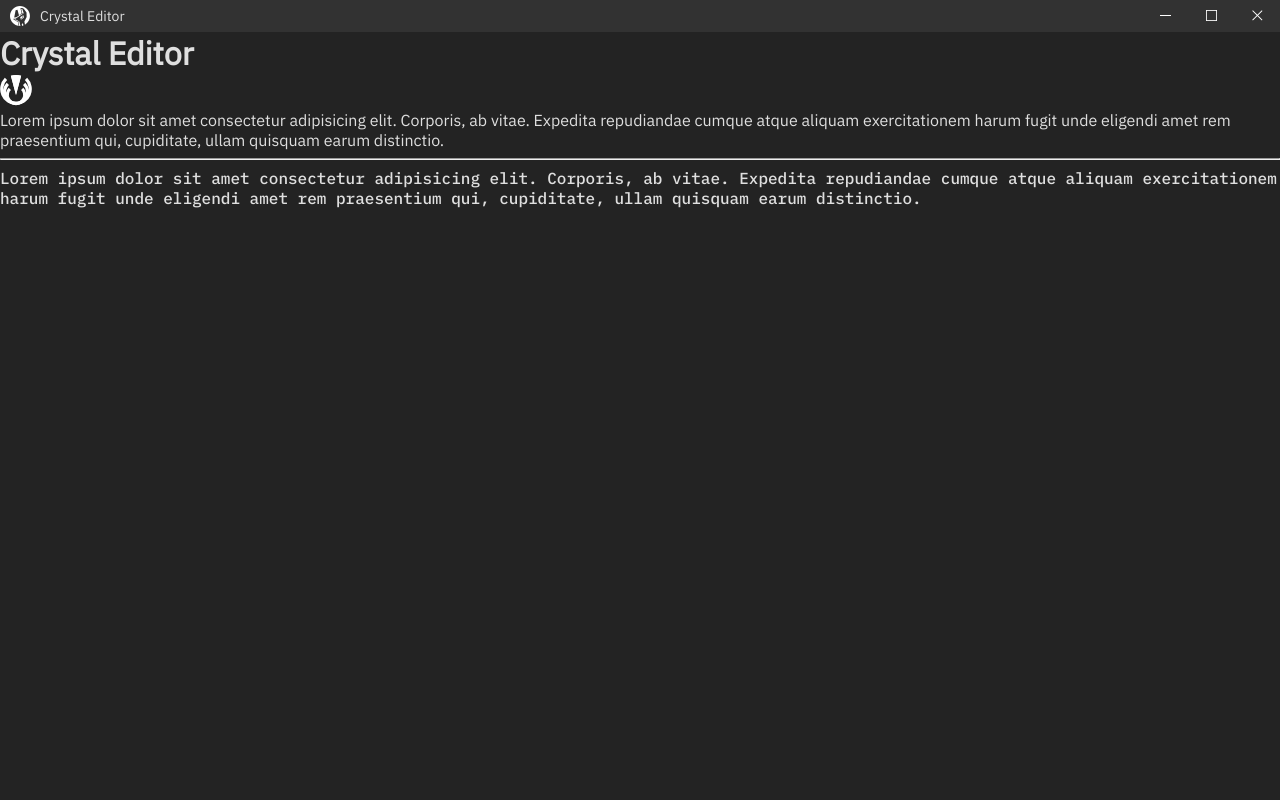
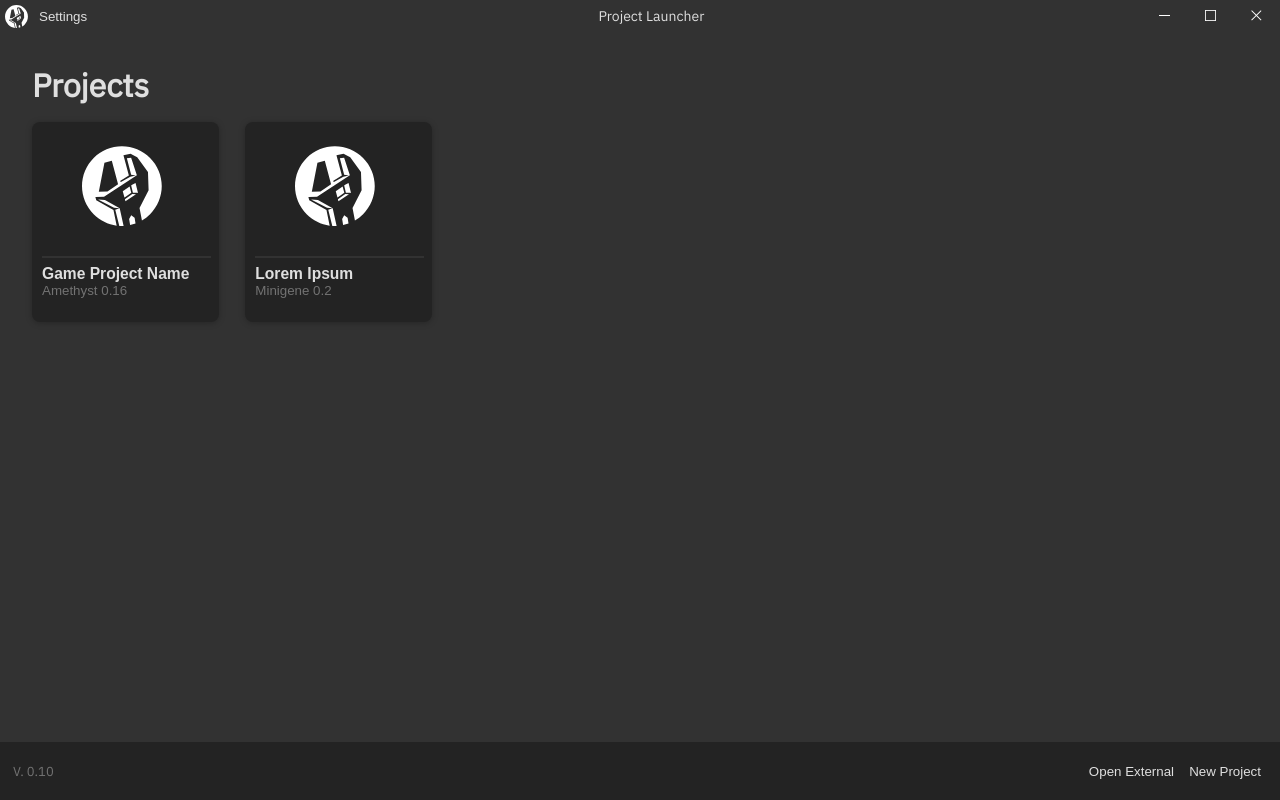
Before and after one commit to jareguo/crystal-editor, a Svelte app: page / in a window 1280 px wide. Built offline with nearby package versions, Linux system fonts and the light colour scheme.

Commit message:
Update launcher

```diff
--- a/public/global.css
+++ b/public/global.css
@@ -9,6 +9,7 @@
 	/* Backgrounds */
 	--ce-bg: #232323;
 	--ce-fg: rgb(223, 223, 223);
+	--ce-fg1:rgba(223, 223, 223, 0.418);
 
 	--ce-bg1: #323232;
 
@@ -48,6 +49,10 @@ p, h1, h2, h3, h4, h5, h6{
 	cursor:default;
 }
 
+.no-clicks {
+	pointer-events: none;
+}
+
 .noselect { cursor:default; -webkit-touch-callout: none; -webkit-user-select: none; -khtml-user-select: none; -moz-user-select: none; -ms-user-select: none; user-select: none; }
 
 .v-center{
@@ -58,9 +63,11 @@ button{
 	border: none;
 	border-radius: 0px;
 	background-color: rgba(0, 0, 0, 0);
+	color: var(--ce-fg);
 	transition: 0.1s ease;
 	cursor: pointer;
 	margin: 0px;
+	min-height: 32px;
 }
 button:hover{
 	background-color: rgba(202, 202, 202, 0.219);
@@ -84,14 +91,17 @@ button:hover{
 .flex{
 	display: flex;
 }
-.f-row{
+.row{
 	flex-direction: row;
 }
-.f-col{
+.col{
 	flex-direction: column;
 }
-.f-space{
+.space{
 	justify-content: space-between;
+}
+.space-right{
+	justify-content: right;
 }
 
 /*	--------------------------------------------------------------------------
--- a/src/App.svelte
+++ b/src/App.svelte
@@ -1,12 +1,17 @@
 <script>
-	import TitleBar from './components/Titlebar.svelte'
+	//import { appWindow } from "@tauri-apps/api/window";
+
+	import Editor from './Editor.svelte'
+	import Launcher from './Launcher.svelte'
+
+	let is_Launcher = true;
+
 </script>
 
 <main>
-	<TitleBar />
-	<h1>Crystal Editor</h1>
-	<img src="icons/crystalhook.svg" class="box" height="32" alt="">
-	<p>Lorem ipsum dolor sit amet consectetur adipisicing elit. Corporis, ab vitae. Expedita repudiandae cumque atque aliquam exercitationem harum fugit unde eligendi amet rem praesentium qui, cupiditate, ullam quisquam earum distinctio.</p>
-	<hr>
-	<div class="code"><p>Lorem ipsum dolor sit amet consectetur adipisicing elit. Corporis, ab vitae. Expedita repudiandae cumque atque aliquam exercitationem harum fugit unde eligendi amet rem praesentium qui, cupiditate, ullam quisquam earum distinctio.</p></div>
+	{#if is_Launcher}
+		<Launcher />
+	{:else}
+		<Editor />
+	{/if}
 </main>
--- /dev/null
+++ b/src/Editor.svelte
@@ -0,0 +1,28 @@
+<script>
+    import TitleBar from "./components/Titlebar.svelte";
+    import DropDown from "./ui/dropdown.svelte";
+
+    let items = ["", ""];
+</script>
+
+<TitleBar>
+    <DropDown {items}>Settings</DropDown>
+</TitleBar>
+
+<h1>Crystal Editor</h1>
+<img src="icons/crystalhook.svg" class="box" height="32" alt="" />
+<p>
+    Lorem ipsum dolor sit amet consectetur adipisicing elit. Corporis, ab vitae.
+    Expedita repudiandae cumque atque aliquam exercitationem harum fugit unde
+    eligendi amet rem praesentium qui, cupiditate, ullam quisquam earum
+    distinctio.
+</p>
+<hr />
+<div class="code">
+    <p>
+        Lorem ipsum dolor sit amet consectetur adipisicing elit. Corporis, ab
+        vitae. Expedita repudiandae cumque atque aliquam exercitationem harum
+        fugit unde eligendi amet rem praesentium qui, cupiditate, ullam quisquam
+        earum distinctio.
+    </p>
+</div>
--- /dev/null
+++ b/src/Launcher.svelte
@@ -0,0 +1,91 @@
+<script>
+    import TitleBar from './components/Titlebar.svelte'
+    import DropDown from './ui/dropdown.svelte'
+
+    let items = [{name: "Game Project Name", engine: "Amethyst 0.16"}, {name: "Lorem Ipsum", engine: "Minigene 0.2"}]
+</script>
+
+<TitleBar window_name="Project Launcher">
+    <DropDown items={items}>Settings</DropDown>
+</TitleBar>
+
+<div class="frame flex col">
+<h1>Projects</h1>
+    <div class="projects row">
+        {#each items as item}
+        <button class="project">
+            <img
+            class="icon"
+            style="padding:10px 50px"
+            src="/icons/editor.svg"
+            height="80"
+            alt="engine"
+            />
+            <div class="no-clicks" style="padding:10px">
+                <hr />
+                <h3><strong>{item.name}</strong></h3>
+                <p class="small">{item.engine}</p>
+            </div>
+        </button>
+        {/each}
+    </div>
+</div>
+
+<div class="bar flex row space">
+    <p class="v-center small">V. 0.10</p>
+    <div>
+        <button>Open External</button>
+        <button>New Project</button>
+    </div>
+</div>
+
+<style>
+    .v-center{
+        margin: auto 0 !important;
+    }
+    .small{
+        color: var(--ce-fg1);
+    }
+    .bar{
+        padding: 1em;
+        background-color: var(--ce-bg);
+        position:fixed;
+        bottom: 0px;
+        left: 0;
+        right: 0;
+        font-size: 13px;
+    }
+
+    .frame {
+        padding: 2em;
+    }
+
+    .projects{
+        margin-top: 1em;
+    }
+
+    .project {
+        margin-right: 2em;
+        margin-bottom: 2em;
+        width: 14em;
+        height: 15em;
+        padding: 0em;
+        box-shadow: 0px 1px 6px rgba(0, 0, 0, 0.25);
+        text-align: left;
+        background-color: var(--ce-bg);
+        border-radius: 0.6em;
+    }
+    .project:hover{
+        background-color: var(--ce-bg1);
+    }
+
+    hr {
+        border: solid 1px #323232;
+        width: 100%;
+    }
+
+    /* Force a invert of the background in the launcher */
+    :global(html) {
+        background-color: var(--ce-bg1) !important;
+    }
+</style>
--- a/src/components/Titlebar.svelte
+++ b/src/components/Titlebar.svelte
@@ -2,25 +2,13 @@
     import { exit } from "@tauri-apps/api/process";
     import { appWindow } from "@tauri-apps/api/window";
     const {
-        setResizable,
-        setTitle,
         maximize,
         unmaximize,
         minimize,
-        unminimize,
-        show,
-        hide,
-        setDecorations,
-        setAlwaysOnTop,
-        setSize,
-        setMinSize,
-        setMaxSize,
-        setPosition,
-        setFullscreen,
-        setIcon,
     } = appWindow;
 
     let maximized = true;
+    export let window_name = "Crystal Editor";
 
     function request_minimize(){
         minimize();
@@ -37,20 +25,25 @@
 
 </script>
 
-<div data-tauri-drag-region class="titlebar flex f-row f-space noselect">
-    <div class="flex f-row">
-        <img style="margin: auto 10px;" src="icons/editor.svg" height="20" alt="">
-        <p class="v-center">Crystal Editor</p>
+<div data-tauri-drag-region class="titlebar flex row space noselect">
+    <div class="flex row">
+        <img style="margin: auto 5px;" src="icons/editor.svg" height="23" alt="">
+        <slot></slot>
     </div>
-    <div class="flex f-row">
+    <p class="v-center tb_title">{window_name}</p>
+    <div class="flex row">
         <button on:click={() => request_minimize()}>
-            <img style="margin: auto 10px;" src="icons/tb_min.svg" height="11" width="11" alt="">
+            <img class="v-center" src="icons/tb_min.svg" height="11" width="11" alt="">
         </button>
         <button on:click={() => request_maximize()}>
-            <img style="margin: auto 10px;" src="icons/tb_max.svg" height="11" width="11" alt="">
+            {#if maximized}
+                <img class="v-center" src="icons/tb_max.svg" height="11" width="11" alt="">
+            {:else}
+                <img class="v-center" src="icons/tb_max_min.svg" height="11" width="11" alt="">
+            {/if}
         </button>
         <button on:click={() => request_exit()} class="exit">
-            <img style="margin: auto 10px;" src="icons/tb_exit.svg" height="11" width="11" alt="">
+            <img class="v-center" src="icons/tb_exit.svg" height="11" width="11" alt="">
         </button>
     </div>
 </div>
@@ -63,4 +56,7 @@
     .exit:hover{
         background-color: var(--ce-error);
     }
+    .tb_title{
+        margin-left: calc(135px / 2);
+    }
 </style>
--- /dev/null
+++ b/src/ui/dropdown.svelte
@@ -0,0 +1,55 @@
+<script>
+    let items = [
+		{ text: `Editor Settings`, calling: () => not_imprlemented() },
+        { text: `Plugins` },
+		{ text: `Check Update` }
+	];
+
+    function not_imprlemented() {
+        alert("Not implemented");
+    }
+</script>
+
+<div class="dropdown">
+    <button class="dropbtn"><slot /></button>
+    <div class="flex col dropdown-content">
+        {#each items as item}
+            <button class="index">{item.text}</button>
+        {/each}
+    </div>
+</div>
+
+<style>
+    .index{
+        text-align: left;
+        padding: 0em 1em;
+    }
+    .dropdown {
+        position: relative;
+        display: inline-block;
+    }
+
+    .dropdown-content {
+        display: none;
+        position: absolute;
+        background-color: var(--ce-bg);
+        min-width: 160px;
+        box-shadow: 0px 6px 8px 0px rgba(0, 0, 0, 0.2);
+        z-index: 1;
+    }
+
+    .dropdown-content a {
+        color: black;
+        padding: 5px 5px;
+        text-decoration: none;
+        display: flex;
+    }
+
+    .dropdown-content a:hover {
+        background-color: #f1f1f1;
+    }
+
+    .dropdown:hover .dropdown-content {
+        display: flex;
+    }
+</style>
```
Also changed, not shown: src/data.js (added, +12 -0 lines), public/icons/tb_max_min.svg (added).
